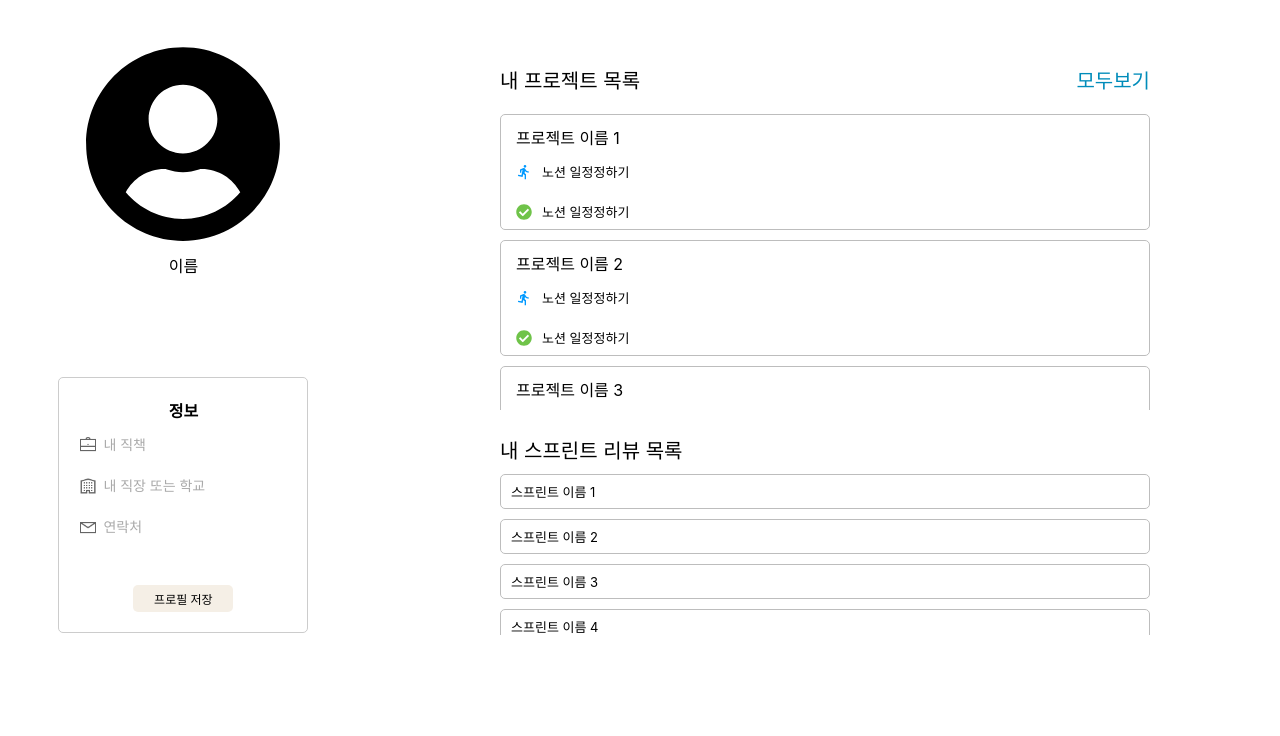
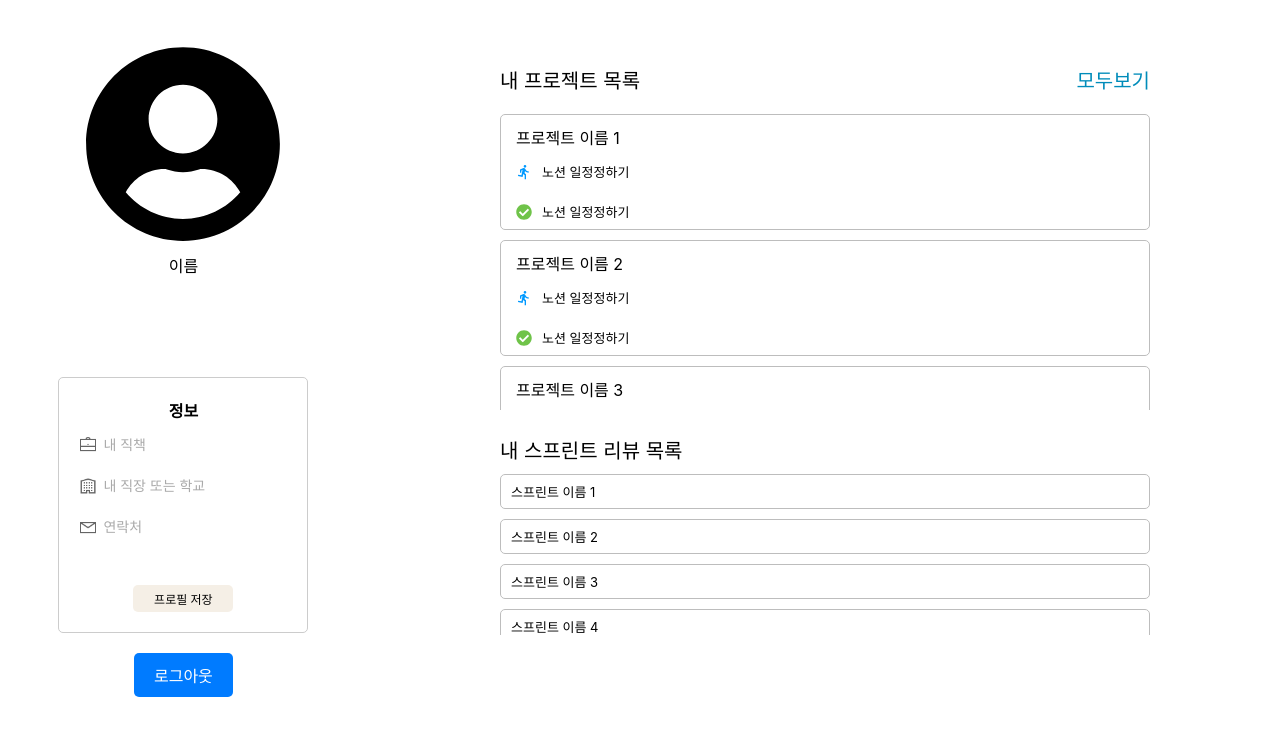
Before and after one commit to SoftwareEngineering-jnu1/AgileSupportProgram, a React (Create React App) app: page /mypage in a window 1280 px wide. Shown: the top 736 px of the page. Built offline with nearby package versions, Linux system fonts and the light colour scheme; a web font is replaced by a local one.

Commit message:
feat: 로그아웃 버튼 생

```diff
--- /dev/null
+++ b/src/components/LogoutButton/LogoutButton.module.css
@@ -0,0 +1,11 @@
+.logout {
+    padding: 10px 20px;
+    font-size: 16px;
+    background-color: #007BFF;
+    color:white;
+    border: none;
+    border-radius: 5px;
+    cursor: pointer;
+}
+
+.logout:hover { background-color: #0056b3; }
--- /dev/null
+++ b/src/components/LogoutButton/LogoutButton.tsx
@@ -0,0 +1,26 @@
+import React from 'react';
+import { useNavigate } from 'react-router-dom';
+import { fetchInstance } from '@api/instance';
+import style from './LogoutButton.module.css';
+
+const LogoutButton: React.FC = () => {
+  const navigate = useNavigate();
+
+  const handleLogout = async () => {
+    try {
+      await fetchInstance.post('/logout');
+      alert('로그아웃 되었습니다.');
+      navigate('/login'); // 로그인 페이지로 이동
+    } catch (error) {
+      console.error('로그아웃 실패', error);
+    }
+  };
+
+  return (
+    <button className={style.logout} onClick={handleLogout}>
+      로그아웃
+    </button>
+  );
+};
+
+export default LogoutButton;
--- a/src/pages/LoginPage/index.tsx
+++ b/src/pages/LoginPage/index.tsx
@@ -64,7 +64,7 @@ const LoginPage: React.FC = () => {
           value={form.username}
           onChange={handleChange}
           className={styles.input}
-          placeholder="이메일 또는 아이디"
+          placeholder="이메일"
         />
       </div>
       <div className={styles.div}>
--- a/src/pages/MyPage/index.tsx
+++ b/src/pages/MyPage/index.tsx
@@ -4,6 +4,7 @@ import ProfileForm from '../../components/ProfileInputForm/ProfileForm';
 import Projectlist from '../../components/ProjectlistForm/Projectlist';
 import style from './MyPage.module.css';
 import Sprintreviewlist from '../../components/SprintreviewlistForm/Sprintreviewlist';
+import LogoutButton from '@components/LogoutButton/LogoutButton';
 
 const MyPage: React.FC = () => {
   return (
@@ -12,6 +13,7 @@ const MyPage: React.FC = () => {
         <div className={style.usercircle}><FaUserCircle size={200}/></div>
         <span className={style.name}>이름</span> {/*로그인 정보를 바탕으로 이름 정보 가져오기*/}
         <div className={style.profilediv}><ProfileForm/></div>
+        <div className={style.logoutbutton}><LogoutButton/></div>
       </div>
 
       <div className={style.containerlist}>
--- a/src/pages/SignUpPage/index.tsx
+++ b/src/pages/SignUpPage/index.tsx
@@ -75,7 +75,7 @@ const SignUpPage: React.FC = () => {
         value={form.email}
         onChange={handleChange}
         className={style.input}
-        placeholder="이메일 또는 아이디"
+        placeholder="이메일"
         required/>
     </div>
     <div className={style.div}>
```
Also changed, not shown: 1 other file (tests, documents, lock files or other folders).
